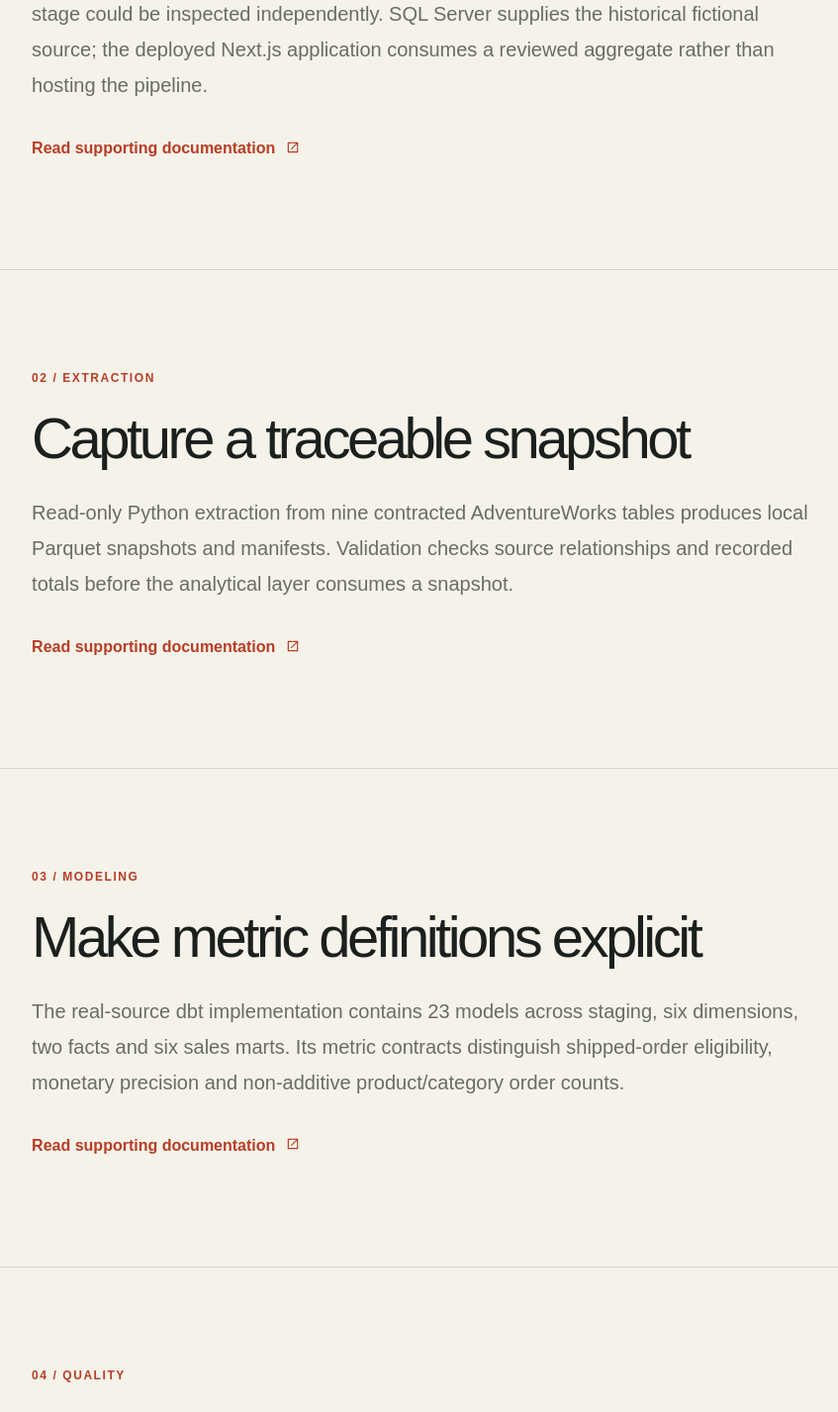
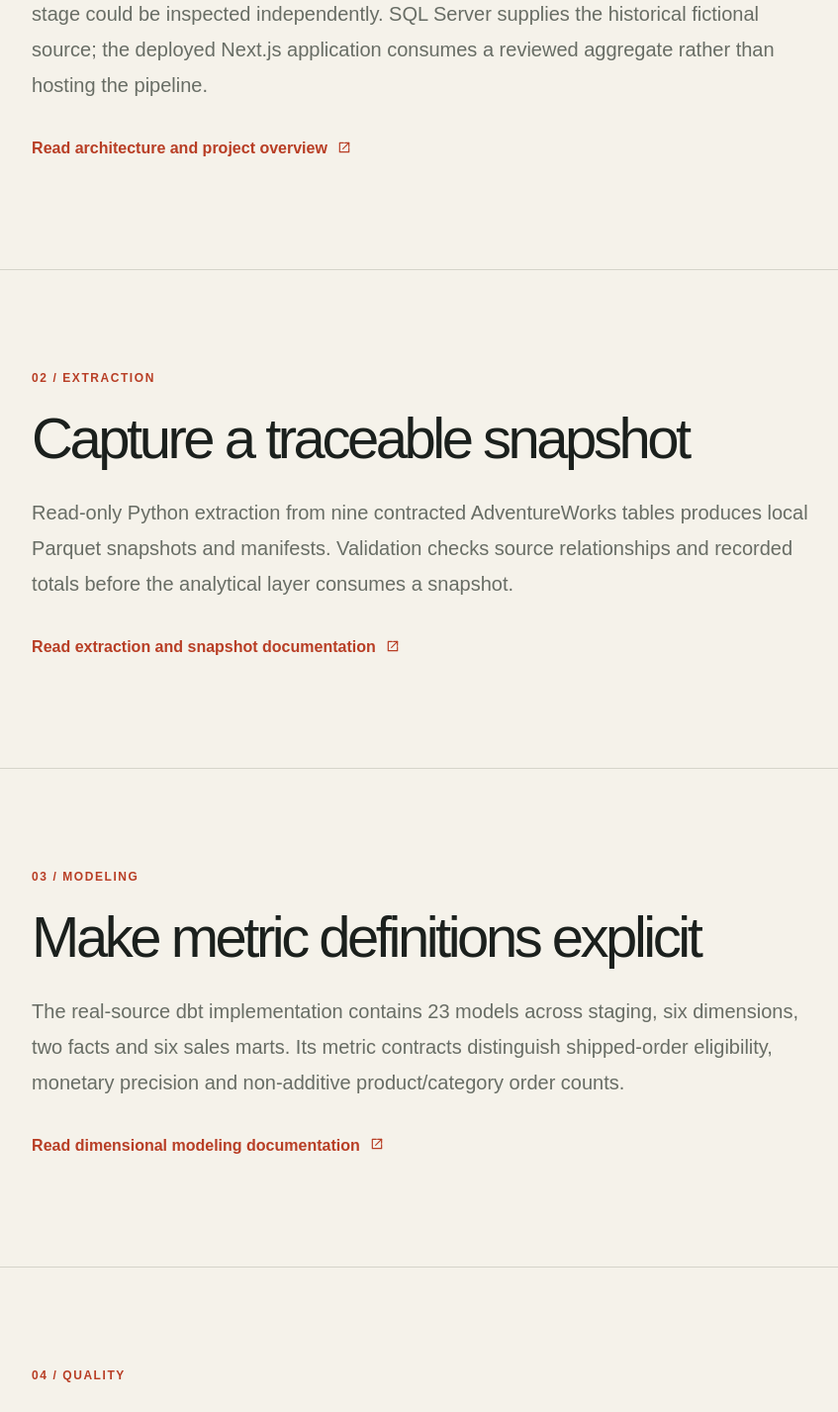
Before and after one commit to mikezhao415/mikezhao.dev, a Next.js app: page /projects/adventureworks-analytics/technical in a window 1280 px wide. Shown: the part 2340-3767 px from the top of the page at 99% size, without its empty margins (37-884 px from the left). Built offline with nearby package versions, Linux system fonts and the light colour scheme.

Commit message:
Improve technical evidence link accessibility with distinct labels

```diff
--- a/app/projects/adventureworks-analytics/technical/page.tsx
+++ b/app/projects/adventureworks-analytics/technical/page.tsx
@@ -8,18 +8,18 @@ export const metadata: Metadata = {
 };
 const docs = project.source + "/blob/main/docs/";
 const sections = [
-  { label:"01 / Architecture", title:"Design around explicit boundaries", text:"I separated source extraction, analytical modeling, validation and publication so each stage could be inspected independently. SQL Server supplies the historical fictional source; the deployed Next.js application consumes a reviewed aggregate rather than hosting the pipeline.", link:"README.md", root:true },
-  { label:"02 / Extraction", title:"Capture a traceable snapshot", text:"Read-only Python extraction from nine contracted AdventureWorks tables produces local Parquet snapshots and manifests. Validation checks source relationships and recorded totals before the analytical layer consumes a snapshot.", link:"adventureworks-extraction.md" },
-  { label:"03 / Modeling", title:"Make metric definitions explicit", text:"The real-source dbt implementation contains 23 models across staging, six dimensions, two facts and six sales marts. Its metric contracts distinguish shipped-order eligibility, monetary precision and non-additive product/category order counts.", link:"dimensional-modeling.md" },
-  { label:"04 / Quality", title:"Test the data, not only the code", text:"A transformation can execute without producing correct business results. I combined dbt model checks with independent Python reconciliation against Parquet inputs, and used regression and deliberate corruption tests to exercise selected failure paths.", link:"quality-automation.md" },
-  { label:"05 / Publication", title:"Publish a reviewed artifact, not a live database", text:"The public dashboard uses a pinned AdventureWorks 2022-derived aggregate with fail-closed source validation. SQL Server backups, raw snapshots and DuckDB databases are not deployed. The dashboard is a historical snapshot, not a live reporting service.", link:"sales-dashboard.md" },
-  { label:"06 / Reproduction", title:"Make the work inspectable", text:"The repository distinguishes a dashboard-only local run from the full-source pipeline, which requires obtaining Microsoft's sample database and creating local snapshots. The repository documents prerequisites, commands, validation and limitations; a consolidated reproduction guide is part of the remaining publication work.", link:"README.md", root:true },
-  { label:"07 / Limitations", title:"Be precise about what is proven", text:"The dataset describes a fictional business. The project is not a production benchmark, an ROI study, or a demonstration of live ingestion. The reviewed aggregate has a conditional redistribution assessment; asset-specific licensing certainty is not claimed.", link:"data-redistribution.md" },
+  { label:"01 / Architecture", title:"Design around explicit boundaries", text:"I separated source extraction, analytical modeling, validation and publication so each stage could be inspected independently. SQL Server supplies the historical fictional source; the deployed Next.js application consumes a reviewed aggregate rather than hosting the pipeline.", link:"README.md", root:true, linkLabel:"Read architecture and project overview" },
+  { label:"02 / Extraction", title:"Capture a traceable snapshot", text:"Read-only Python extraction from nine contracted AdventureWorks tables produces local Parquet snapshots and manifests. Validation checks source relationships and recorded totals before the analytical layer consumes a snapshot.", link:"adventureworks-extraction.md", linkLabel:"Read extraction and snapshot documentation" },
+  { label:"03 / Modeling", title:"Make metric definitions explicit", text:"The real-source dbt implementation contains 23 models across staging, six dimensions, two facts and six sales marts. Its metric contracts distinguish shipped-order eligibility, monetary precision and non-additive product/category order counts.", link:"dimensional-modeling.md", linkLabel:"Read dimensional modeling documentation" },
+  { label:"04 / Quality", title:"Test the data, not only the code", text:"A transformation can execute without producing correct business results. I combined dbt model checks with independent Python reconciliation against Parquet inputs, and used regression and deliberate corruption tests to exercise selected failure paths.", link:"quality-automation.md", linkLabel:"Read quality and reconciliation documentation" },
+  { label:"05 / Publication", title:"Publish a reviewed artifact, not a live database", text:"The public dashboard uses a pinned AdventureWorks 2022-derived aggregate with fail-closed source validation. SQL Server backups, raw snapshots and DuckDB databases are not deployed. The dashboard is a historical snapshot, not a live reporting service.", link:"sales-dashboard.md", linkLabel:"Read dashboard publication documentation" },
+  { label:"06 / Reproduction", title:"Make the work inspectable", text:"The repository distinguishes a dashboard-only local run from the full-source pipeline, which requires obtaining Microsoft's sample database and creating local snapshots. The repository documents prerequisites, commands, validation and limitations; a consolidated reproduction guide is part of the remaining publication work.", link:"README.md", root:true, linkLabel:"Read repository reproduction instructions" },
+  { label:"07 / Limitations", title:"Be precise about what is proven", text:"The dataset describes a fictional business. The project is not a production benchmark, an ROI study, or a demonstration of live ingestion. The reviewed aggregate has a conditional redistribution assessment; asset-specific licensing certainty is not claimed.", link:"data-redistribution.md", linkLabel:"Read data provenance and redistribution policy" },
 ];
 export default function TechnicalCase() {
   return <><section className="case-hero section-shell"><p className="case-eyebrow">Technical perspective / AdventureWorks Analytics</p><h1>Engineering analytics as a reproducible system<span>.</span></h1><p className="case-lead">I built and validated a modular workflow from transactional extraction to modeled sales metrics, automated quality gates and a published dashboard.</p></section>
   <section className="case-section section-shell"><h2>System architecture</h2><ArchitectureDiagram /></section>
   <section className="case-section section-shell"><p className="case-eyebrow">Historical extraction validation</p><h2>Evidence at the source boundary.</h2><div className="case-metrics"><div><strong>31,465</strong><span>Sales orders</span></div><div><strong>121,317</strong><span>Order lines</span></div><div><strong>0</strong><span>Duplicate lines</span></div><div><strong>0</strong><span>Orphan lines</span></div></div><p className="case-caption">Historical extraction baseline; these are not current dashboard filter totals.</p></section>
-  {sections.map(s=><section className="case-section section-shell" key={s.label}><p className="case-eyebrow">{s.label}</p><h2>{s.title}</h2><p>{s.text}</p><EvidenceLink href={s.root?project.source + "/blob/main/" + s.link:docs+s.link}>Read supporting documentation</EvidenceLink></section>)}
+  {sections.map(s=><section className="case-section section-shell" key={s.label}><p className="case-eyebrow">{s.label}</p><h2>{s.title}</h2><p>{s.text}</p><EvidenceLink href={s.root?project.source + "/blob/main/" + s.link:docs+s.link}>{s.linkLabel}</EvidenceLink></section>)}
   <section className="case-section section-shell"><h2>See the published result.</h2><p>Explore historical AdventureWorks sales metrics with documented definitions and sample-data provenance.</p><EvidenceLink href={project.dashboard}>Open the live dashboard</EvidenceLink></section></>;
 }
```
